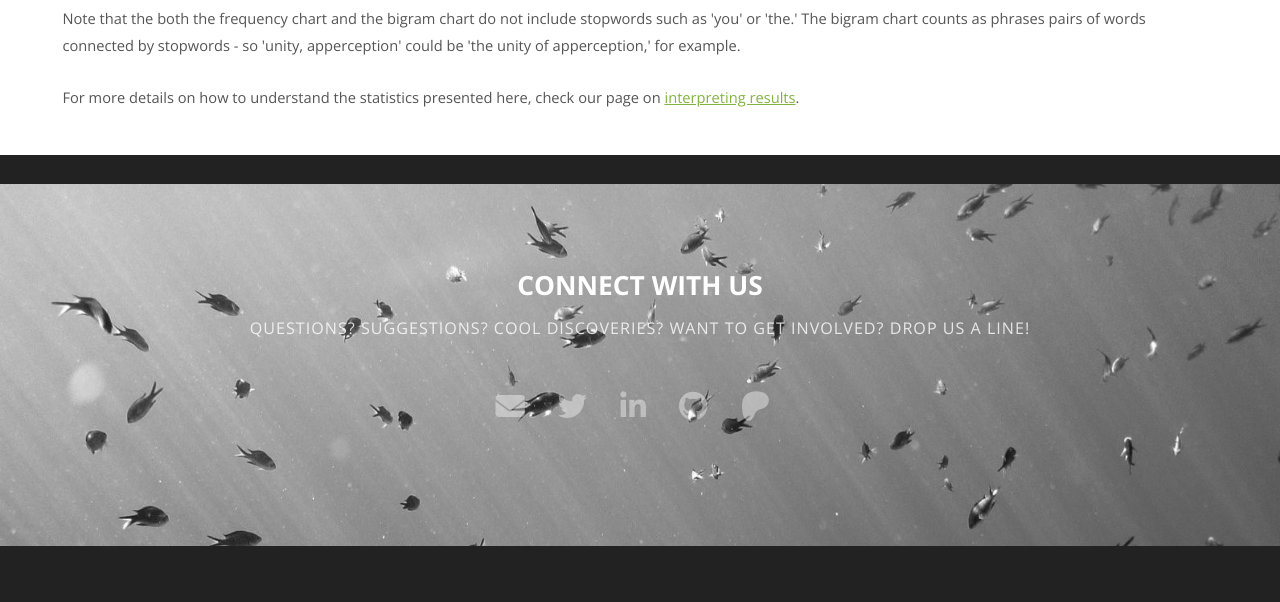
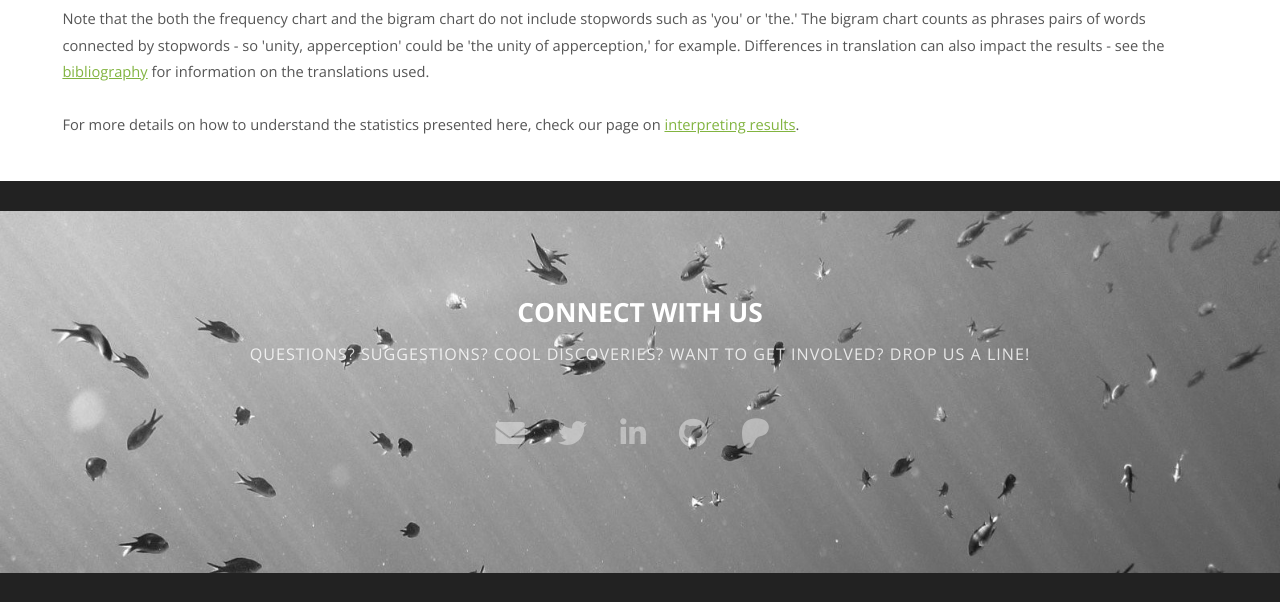
Before and after one commit to kcalizadeh/kcalizadeh.github.io, a plain HTML site: page text_stats.html in a window 1280 px wide. Shown: the part 1031-1633 px from the top of the page. Before the commit the page ends 1607 px from the top, so only its background shows below. Drawn offline with nearby package versions, Linux system fonts and the light colour scheme.

Commit message:
clarifying translation point

```diff
--- a/text_stats.html
+++ b/text_stats.html
@@ -1,9 +1,5 @@
 <!DOCTYPE HTML>
-<!--
-	Solarize by TEMPLATED
-	templated.co @templatedco
-	Released for free under the Creative Commons Attribution 3.0 license (templated.co/license)
--->
+
 <html>
 	<head>
 		<!-- Global site tag (gtag.js) - Google Analytics -->
@@ -24,7 +20,6 @@
 		<meta http-equiv="content-type" content="text/html; charset=utf-8" />
 		<meta name="description" content="" />
 		<meta name="keywords" content="" />
-		<!--[if lte IE 8]><script src="css/ie/html5shiv.js"></script><![endif]-->
 		<script src="js/jquery.min.js"></script>
 		<script src="js/jquery.dropotron.min.js"></script>
 		<script src="js/skel.min.js"></script>
@@ -34,7 +29,6 @@
 			<link rel="stylesheet" href="css/skel.css" />
 			<link rel="stylesheet" href="css/style.css" />
 		</noscript>
-		<!--[if lte IE 8]><link rel="stylesheet" href="css/ie/v8.css" /><![endif]-->
 	</head>
 	<body>
 
@@ -86,52 +80,15 @@
 									<p>Enter a school, author, or title to get basic stats on that source. </p>
 									<iframe src="https://phil-stats.herokuapp.com/" width=100% height=800 overflow-x=hidden>
 									</iframe>
-									<!-- <iframe src="https://phil-stats.herokuapp.com/" width=550 height=800 overflow-x=hidden>
-									</iframe> -->
 
 								<p>Note that the both the frequency chart and the bigram chart do not include stopwords such as 'you' or 'the.' The bigram chart counts as phrases
-									pairs of words connected by stopwords - so 'unity, apperception' could be 'the unity of apperception,' for example.
+									pairs of words connected by stopwords - so 'unity, apperception' could be 'the unity of apperception,' for example. Differences in translation can also
+									impact the results - see the <a href='bibliography.html'>bibliography</a> for information on the translations used.
 									<br><br>
 									For more details on how to understand the statistics presented here, check our page on <a href='interpret.html#stats'>interpreting results</a>.
 								</p>
-								<!-- <p>Consectetuer adipiscing elit. Nam pede erat, porta eu, lobortis eget, tempus et, tellus. Etiam neque. Vivamus consequat lorem at nisl. Nullam non wisi a sem semper eleifend. Donec mattis libero eget urna. Duis pretium velit ac mauris. Proin eu wisi suscipit nulla suscipit interdum. Aenean lectus lorem, imperdiet at, ultrices eget, ornare et, wisi. Pellentesque adipiscing purus ac magna. Pellentesque habitant morbi tristique senectus et netus et malesuada fames ac turpis egestas. Pellentesque pede. Donec pulvinar ullamcorper metus. In eu odio at lectus pulvinar mollis. Vestibulum sem magna, elementum ut, vestibulum eu, facilisis quis, arcu. Mauris a dolor. Cum sociis natoque penatibus et magnis dis parturient montes, nascetur ridiculus mus. Sed blandit. Phasellus pellentesque, ante nec iaculis lobortis lorem mauris quis nunc.</p>
-								<p>Consectetuer adipiscing elit. Nam pede erat, porta eu, lobortis eget, tempus et, tellus. Etiam neque. Vivamus consequat lorem at nisl. Nullam non wisi a sem semper eleifend. Donec mattis libero eget urna. Duis pretium velit ac mauris. Proin eu wisi suscipit nulla suscipit interdum. Aenean lectus lorem, imperdiet at, ultrices eget, ornare et, wisi. Pellentesque adipiscing purus ac magna. Pellentesque habitant morbi tristique senectus et netus et malesuada fames ac turpis egestas. Pellentesque pede. Donec pulvinar ullamcorper metus. In eu odio at lectus pulvinar mollis. Vestibulum sem magna, elementum ut, vestibulum eu, facilisis quis, arcu. Mauris a dolor. Nulla facilisi. Cum sociis natoque penatibus et magnis dis parturient montes, nascetur ridiculus mus.</p>
-								<p>Consectetuer adipiscing elit. Nam pede erat, porta eu, lobortis eget, tempus et, tellus. Etiam neque. Vivamus consequat lorem at nisl. Nullam non wisi a sem semper eleifend. Donec mattis libero eget urna. Duis pretium velit ac mauris. Proin eu wisi suscipit nulla suscipit interdum. Aenean lectus lorem, imperdiet at, ultrices eget, ornare et, wisi. Pellentesque adipiscing purus ac magna. Pellentesque habitant morbi tristique senectus et netus et malesuada fames ac turpis egestas. Pellentesque pede. Donec pulvinar ullamcorper metus. In eu odio at lectus pulvinar mollis. Vestibulum sem magna, elementum ut, vestibulum eu, facilisis quis, arcu. Mauris a dolor. Nulla facilisi. Cum sociis natoque penatibus. Sed blandit. Phasellus pellentesque.</p> -->
 							</section>
 						</div>
-
-						<!-- Sidebar -->
-						<!-- <div id="sidebar" class="4u">
-							<section>
-								<header class="major">
-									<h2>Etiam malesuada</h2>
-								</header>
-								<ul class="default">
-									<li><a href="#">Pellentesque lectus gravida blandit</a></li>
-									<li><a href="#">Lorem ipsum consectetuer adipiscing</a></li>
-									<li><a href="#">Phasellus nibh pellentesque congue</a></li>
-									<li><a href="#">Cras vitae metus aliquam pharetra</a></li>
-									<li><a href="#">Maecenas vitae orci feugiat eleifend</a></li>
-									<li><a href="#">Phasellus nibh pellentesque congue</a></li>
-									<li><a href="#">Cras vitae metus aliquam pharetra</a></li>
-								</ul>
-							</section>
-							<section>
-								<header class="major">
-									<h2>Mauris vulputate</h2>
-								</header>
-								<ul class="default">
-									<li><a href="#">Pellentesque lectus gravida blandit</a></li>
-									<li><a href="#">Lorem ipsum consectetuer adipiscing</a></li>
-									<li><a href="#">Phasellus nibh pellentesque congue</a></li>
-									<li><a href="#">Cras vitae metus aliquam pharetra</a></li>
-									<li><a href="#">Maecenas vitae orci feugiat eleifend</a></li>
-									<li><a href="#">Phasellus nibh pellentesque congue</a></li>
-									<li><a href="#">Cras vitae metus aliquam pharetra</a></li>
-								</ul>
-							</section>
-						</div> -->
-
 					</div>
 				</div>
 			</div>
```
